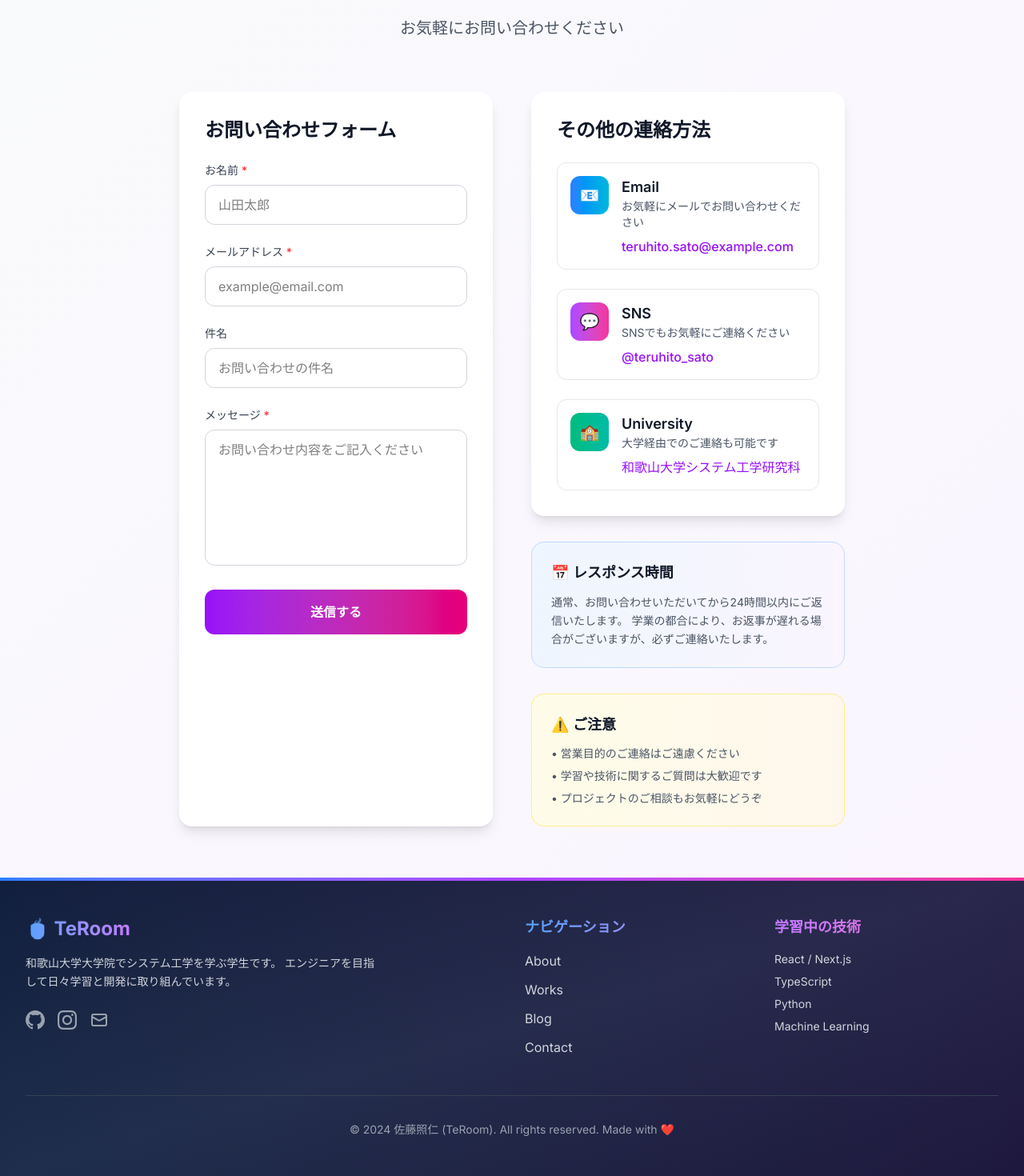
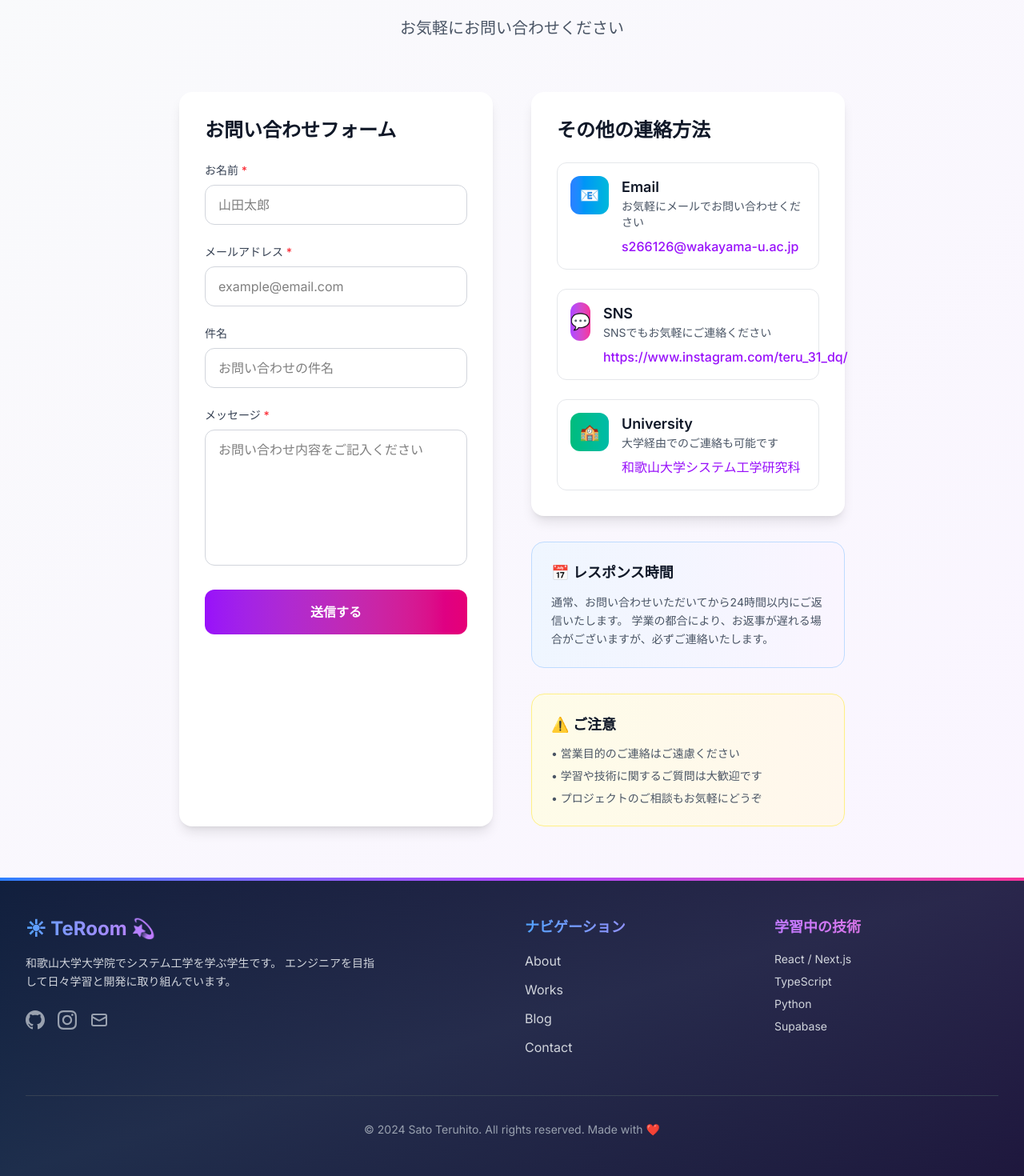
Before and after one commit to sato-teruhito/my-page, a Next.js app: page /pages/contact in a window 1280 px wide. Shown: the part 194-1664 px from the top of the page at 80% size. Built offline with nearby package versions, Linux system fonts and the light colour scheme.

Commit message:
1日目最終v0前

```diff
--- a/app/components/layouts/footer/Footer.tsx
+++ b/app/components/layouts/footer/Footer.tsx
@@ -14,7 +14,7 @@ export default function Footer() {
             <div className="col-span-1 md:col-span-2">
               <Link href="/" className="flex items-center mb-4 group">
                 <div className="text-2xl font-bold bg-gradient-to-r from-blue-400 to-purple-400 bg-clip-text text-transparent group-hover:from-purple-400 group-hover:to-pink-400 transition-all duration-300">
-                  🍵 TeRoom
+                  ☀ TeRoom 💫
                 </div>
               </Link>
               <p className="text-gray-300 text-sm leading-relaxed max-w-md mb-6">
@@ -24,7 +24,7 @@ export default function Footer() {
               {/* ソーシャルリンク */}
               <div className="flex space-x-4">
                 <a
-                  href="https://github.com/yourusername"
+                  href="https://github.com/sato-teruhito"
                   target="_blank"
                   rel="noopener noreferrer"
                   className="text-gray-400 hover:text-white transition-colors duration-200 transform hover:scale-110"
@@ -34,7 +34,7 @@ export default function Footer() {
                   </svg>
                 </a>
                 <a
-                  href="https://instagram.com/yourusername"
+                  href="https://www.instagram.com/teru_31_dq/"
                   target="_blank"
                   rel="noopener noreferrer"
                   className="text-gray-400 hover:text-pink-400 transition-colors duration-200 transform hover:scale-110"
@@ -44,7 +44,7 @@ export default function Footer() {
                   </svg>
                 </a>
                 <a
-                  href="mailto:your.email@example.com"
+                  href="mailto:s266126@wakayama-u.ac.jp"
                   className="text-gray-400 hover:text-blue-400 transition-colors duration-200 transform hover:scale-110"
                 >
                   <svg className="w-6 h-6" fill="none" stroke="currentColor" viewBox="0 0 24 24">
@@ -109,7 +109,7 @@ export default function Footer() {
                 <li>React / Next.js</li>
                 <li>TypeScript</li>
                 <li>Python</li>
-                <li>Machine Learning</li>
+                <li>Supabase</li>
               </ul>
             </div>
           </div>
@@ -117,7 +117,7 @@ export default function Footer() {
           {/* コピーライト */}
           <div className="mt-12 pt-8 border-t border-gray-700">
             <p className="text-center text-gray-400 text-sm">
-              © 2024 佐藤照仁 (TeRoom). All rights reserved. Made with ❤️
+              © 2024 Sato Teruhito. All rights reserved. Made with ❤️
             </p>
           </div>
         </div>
--- a/app/components/layouts/header/Header.tsx
+++ b/app/components/layouts/header/Header.tsx
@@ -46,7 +46,7 @@ export default function Header() {
           <div className="flex-shrink-0">
             <Link href="/" className="flex items-center group">
               <div className="text-xl sm:text-2xl font-bold bg-gradient-to-r from-blue-600 to-purple-600 bg-clip-text text-transparent group-hover:from-purple-600 group-hover:to-pink-600 transition-all duration-500 transform group-hover:scale-105">
-                🍵 TeRoom
+                ☀ TeRoom 💫
               </div>
             </Link>
           </div>
--- a/app/page.tsx
+++ b/app/page.tsx
@@ -97,7 +97,7 @@ export default function HomePage() {
         <div className="mx-auto max-w-4xl px-4 sm:px-6 lg:px-8 text-center">
           <div className={`${isLoaded ? "animate-fade-in" : "opacity-0"}`} style={{ animationDelay: "500ms" }}>
             <h2 className="text-3xl sm:text-5xl font-bold bg-gradient-to-r from-gray-900 via-purple-600 to-blue-600 bg-clip-text text-transparent mb-6 gradient-animation">
-              "学び続け、創り続ける"
+              学び続け、創り続ける
             </h2>
             <p className="text-lg sm:text-xl text-gray-600 leading-relaxed max-w-3xl mx-auto">
               技術を通じて人々の生活をより良くしたい。 そんな想いを胸に、日々学習と開発に取り組んでいます。
--- a/app/pages/contact/page.tsx
+++ b/app/pages/contact/page.tsx
@@ -14,14 +14,14 @@ export default function ContactPage() {
       icon: "📧",
       title: "Email",
       description: "お気軽にメールでお問い合わせください",
-      contact: "teruhito.sato@example.com",
+      contact: "s266126@wakayama-u.ac.jp",
       gradient: "from-blue-500 to-cyan-500",
     },
     {
       icon: "💬",
       title: "SNS",
       description: "SNSでもお気軽にご連絡ください",
-      contact: "@teruhito_sato",
+      contact: "https://www.instagram.com/teru_31_dq/",
       gradient: "from-purple-500 to-pink-500",
     },
     {
```
